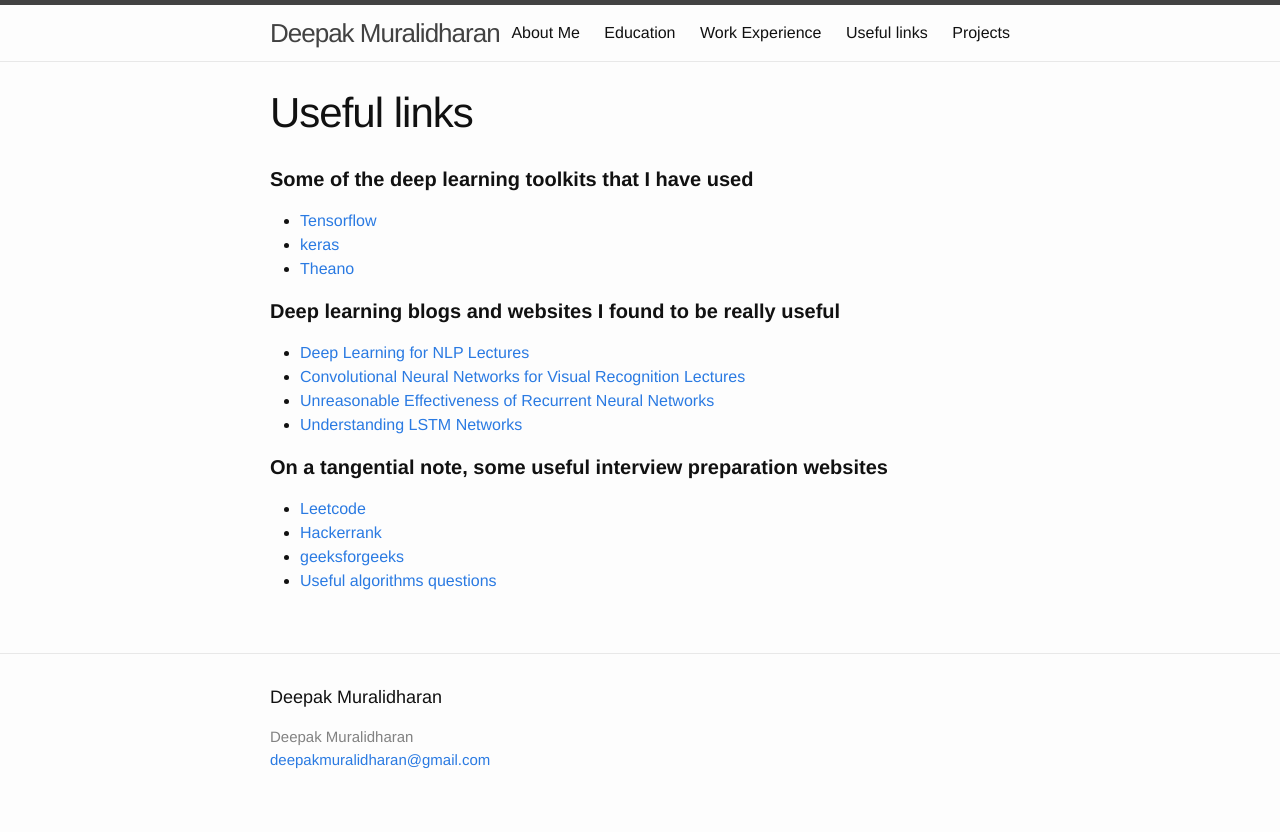
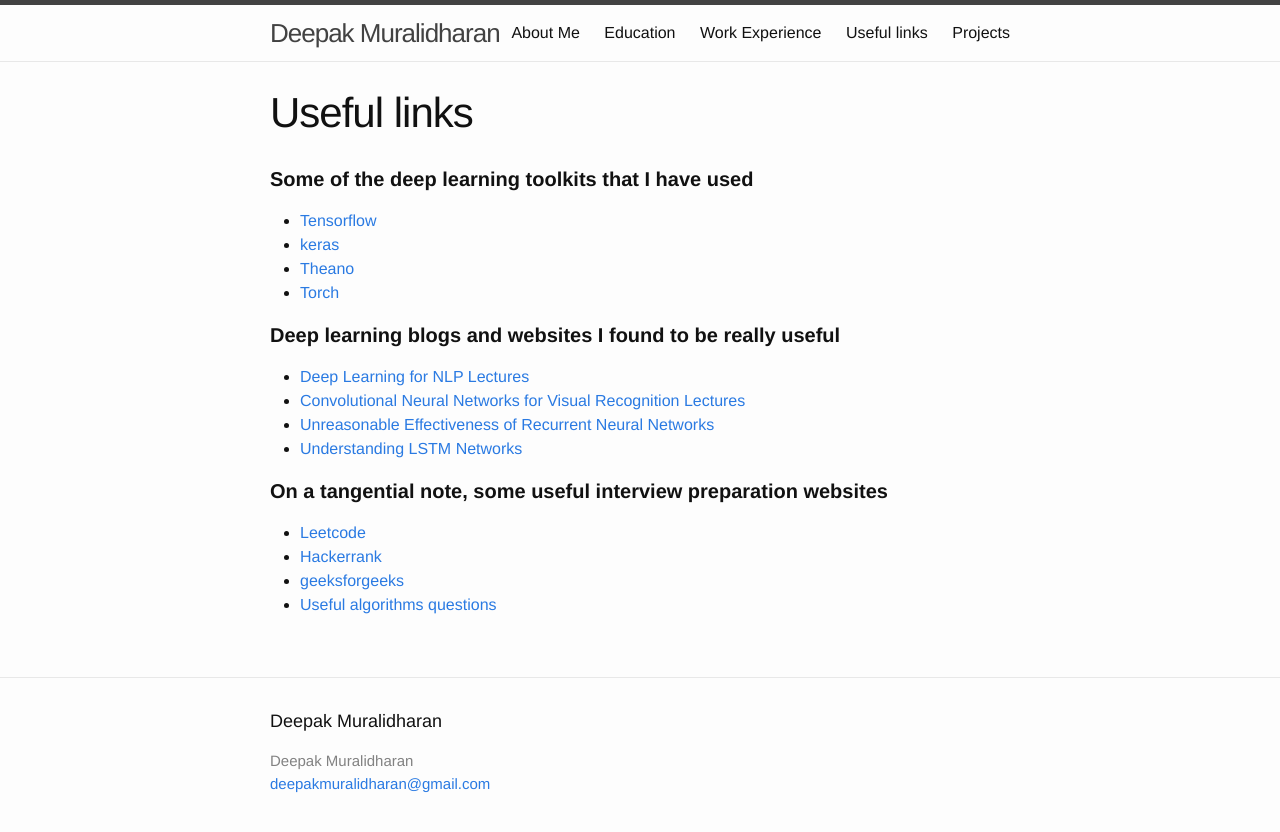
Before and after one commit to DeepakMuralidharan/blog, a Jekyll site: the page built from links.md, in a window 1280 px wide. Shown: the top 832 px of the page. Built offline with Jekyll 4.4.1, drawn with Linux system fonts in a browser that asks for light colours.

Commit message:
edited links

```diff
--- a/links.md
+++ b/links.md
@@ -8,6 +8,7 @@ permalink: /links/
 * [Tensorflow](https://www.tensorflow.org/)
 * [keras](http://keras.io/getting-started/functional-api-guide/)
 * [Theano](http://deeplearning.net/software/theano/)
+* [Torch](http://torch.ch/)
 
 #### **Deep learning blogs and websites I found to be really useful**
 * [Deep Learning for NLP Lectures](http://cs224d.stanford.edu/)
```
